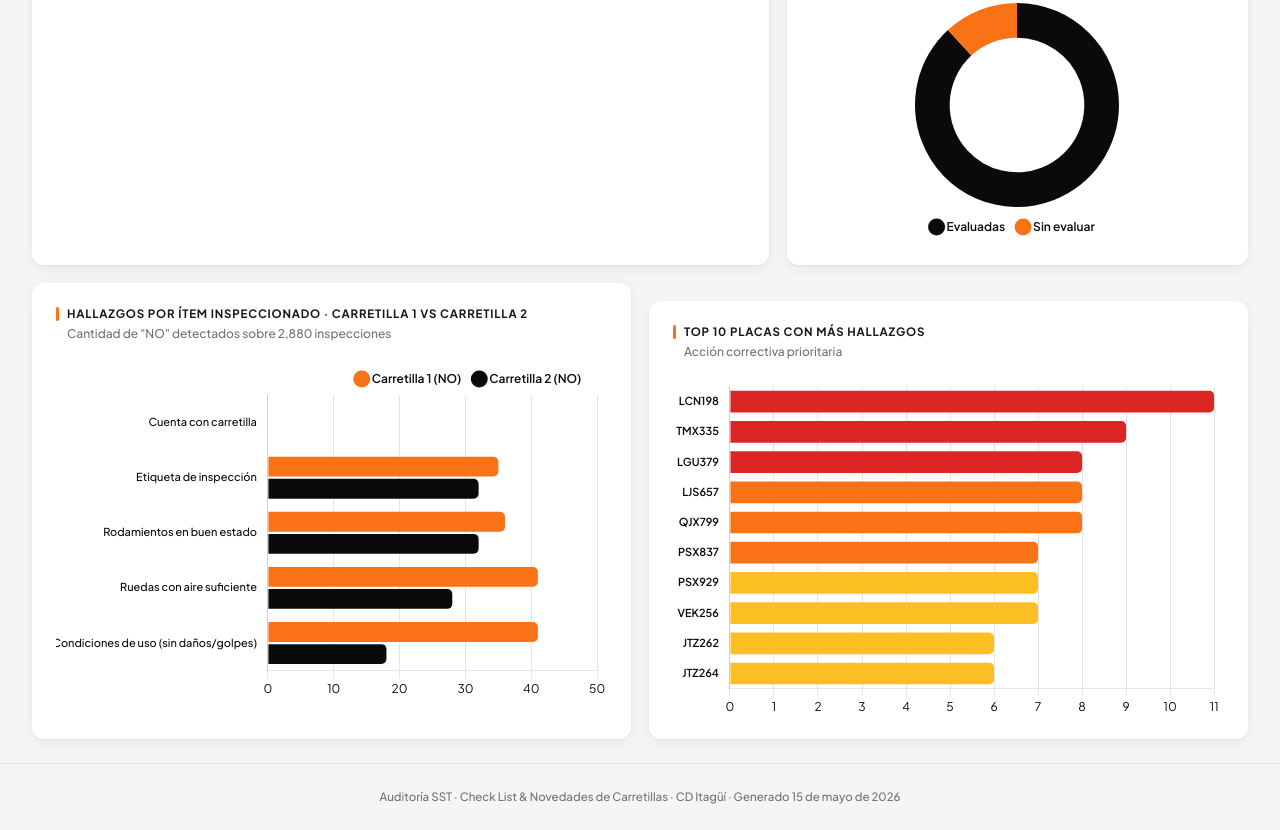
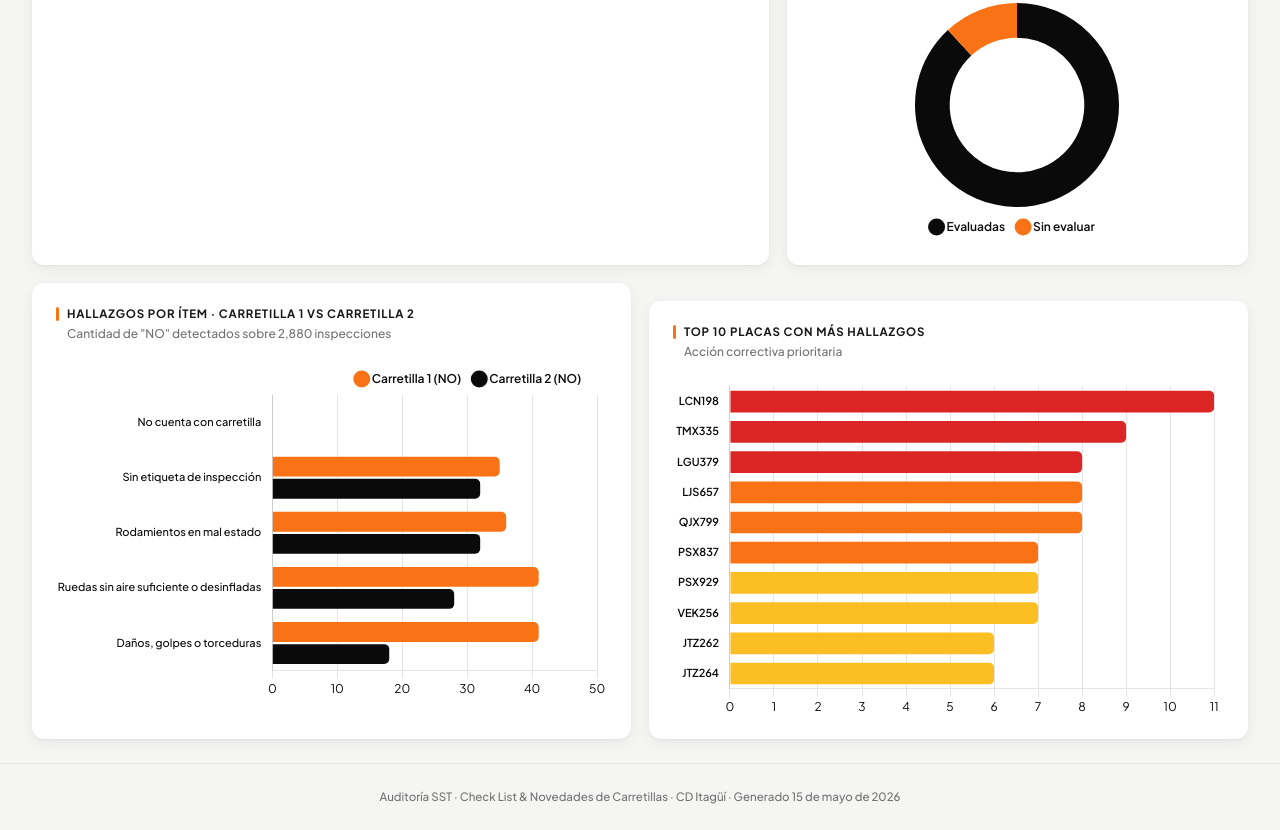
Before and after one commit to YivaGiro-06/Dash-Carretillas, a plain HTML site: page index.html in a window 1280 px wide. Shown: the part 1028-1858 px from the top of the page. Drawn offline with nearby package versions, Linux system fonts and the light colour scheme.

Commit message:
Update index.html

```diff
--- a/index.html
+++ b/index.html
@@ -225,7 +225,7 @@ button.kpi{text-align:left;font:inherit;color:inherit;width:100%;background:var(
     <div class="grid-2-equal" style="margin-top:18px">
       <div class="panel">
         <div class="panel-head"><div>
-          <div class="panel-title">Hallazgos por ítem inspeccionado · Carretilla 1 vs Carretilla 2</div>
+          <div class="panel-title">Hallazgos por ítem · Carretilla 1 vs Carretilla 2</div>
           <div class="panel-desc">Cantidad de "NO" detectados sobre 2,880 inspecciones</div>
         </div></div>
         <div class="chart-wrap"><canvas id="chartItemsCompar"></canvas></div>
@@ -508,6 +508,15 @@ const C = {
   slate:'#94a3b8',slate2:'#64748b',slate3:'#404040',
   ink:'#0a0a0a',muted:'#737373'
 };
+const ITEM_NEG = {
+  'Cuenta con carretilla': 'No cuenta con carretilla',
+  'Etiqueta de inspección': 'Sin etiqueta de inspección',
+  'Rodamientos en buen estado': 'Rodamientos en mal estado',
+  'Ruedas con aire suficiente': 'Ruedas sin aire suficiente o desinfladas',
+  'Condiciones de uso (sin daños/golpes)': 'Daños, golpes o torceduras',
+};
+function toNegItem(s){ return ITEM_NEG[s] || s; }
+
 Chart.defaults.font.family = "'Plus Jakarta Sans', system-ui, sans-serif";
 Chart.defaults.color = C.ink;
 Chart.defaults.plugins.legend.labels.usePointStyle = true;
@@ -614,7 +623,7 @@ const items = DATA.items;
 new Chart(document.getElementById('chartItemsCompar'),{
   type:'bar',
   data:{
-    labels: items.map(i=>i.item),
+    labels: items.map(i=>toNegItem(i.item)),
     datasets:[
       { label:'Carretilla 1 (NO)', data: items.map(i=>i.c1_no), backgroundColor:C.orange, borderRadius:5 },
       { label:'Carretilla 2 (NO)', data: items.map(i=>i.c2_no), backgroundColor:C.dark, borderRadius:5 },
@@ -708,7 +717,7 @@ document.querySelector('#tblItems tbody').innerHTML = items.map(i=>{
 
 // =========== HALLAZGOS TAB ===========
 const ITEMS_NAMES = [...new Set(DATA.hallazgos.map(h=>h.item))];
-document.getElementById('filter-h-item').innerHTML += ITEMS_NAMES.map(i=>`<option>${i}</option>`).join('');
+document.getElementById('filter-h-item').innerHTML += ITEMS_NAMES.map(i=>`<option value="${i}">${toNegItem(i)}</option>`).join('');
 
 // Summary cards
 const c1_h = DATA.hallazgos.filter(h=>h.carretilla===1).length;
@@ -751,7 +760,7 @@ function renderHallazgos(){
       <td class="mono" style="font-size:11.5px">${h.fecha}</td>
       <td><strong class="mono">${h.placa}</strong></td>
       <td>${h.carretilla===1 ? '<span class="tag tag-orange">Carretilla 1</span>' : '<span class="tag tag-dark">Carretilla 2</span>'}</td>
-      <td>${h.item}</td>
+      <td><strong>${toNegItem(h.item)}</strong></td>
       <td style="font-size:12px;color:var(--muted)">${h.responsable}</td>
     </tr>`).join('') + (filtered.length>500?`<tr><td colspan="5" style="text-align:center;color:var(--muted);padding:16px">+ ${filtered.length-500} más · refina los filtros</td></tr>`:'') || '<tr><td colspan="5" style="text-align:center;padding:24px;color:var(--muted)">Sin resultados</td></tr>';
 }
```
